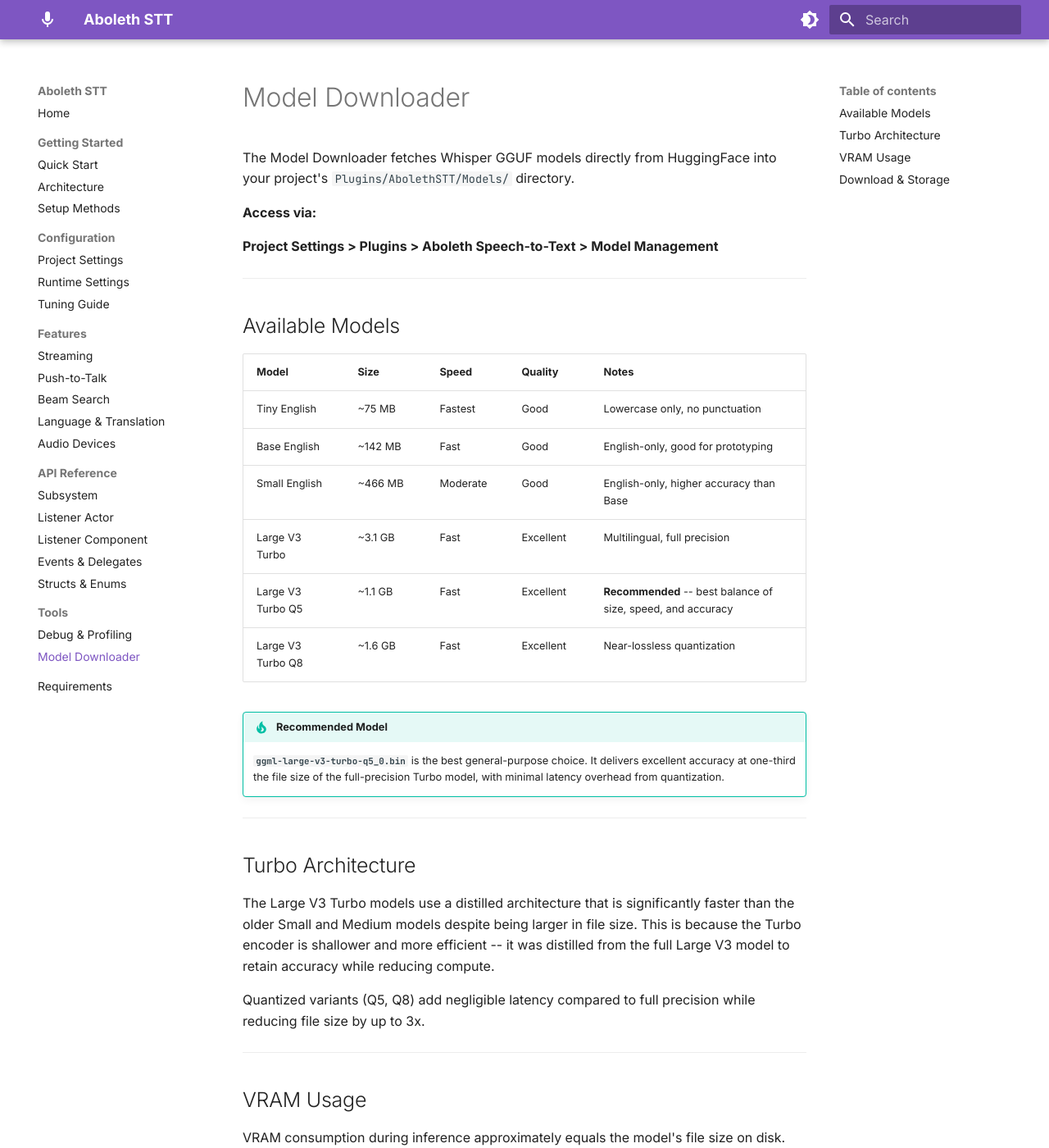
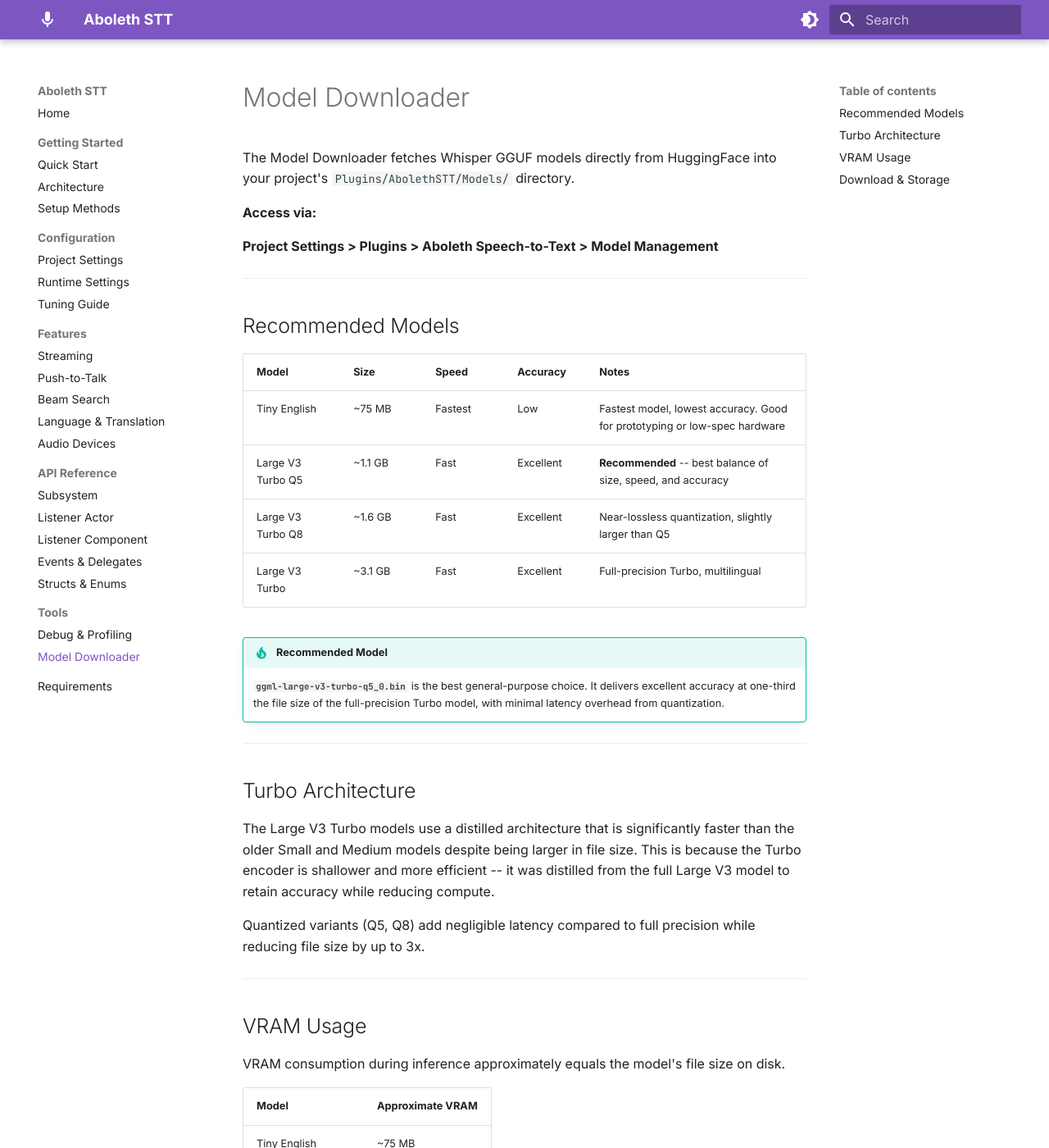
Before and after one commit to jmathis34/aboleth-docs, an MkDocs documentation site: the page built from docs/tools/model-downloader.md, in a window 1280 px wide and 1400 px high. Shown: the whole window at 82% size. Built offline with MkDocs 1.6.1 and Material for MkDocs 9.7.7, drawn with Linux system fonts in a browser that asks for light colours; some of the changed text lies outside the part shown.

Commit message:
Clean up docs: remove ACFT reference, trim model list, clarify shipped tools
- Remove ACFT model reference from MinAudioContext warning (not viable)
- Trim model table to recommended models only (Tiny + 3 Turbo variants)
- Update Tiny description to emphasize speed/accuracy tradeoff
- Clarify Silero Waveform Analyzer ships with the plugin

Co-Authored-By: Claude Opus 4.6 <noreply@anthropic.com>

```diff
--- a/docs/tools/model-downloader.md
+++ b/docs/tools/model-downloader.md
@@ -8,16 +8,14 @@ The Model Downloader fetches Whisper GGUF models directly from HuggingFace into
 
 ---
 
-## Available Models
+## Recommended Models
 
-| Model | Size | Speed | Quality | Notes |
-|-------|------|-------|---------|-------|
-| Tiny English | ~75 MB | Fastest | Good | Lowercase only, no punctuation |
-| Base English | ~142 MB | Fast | Good | English-only, good for prototyping |
-| Small English | ~466 MB | Moderate | Good | English-only, higher accuracy than Base |
-| Large V3 Turbo | ~3.1 GB | Fast | Excellent | Multilingual, full precision |
+| Model | Size | Speed | Accuracy | Notes |
+|-------|------|-------|----------|-------|
+| Tiny English | ~75 MB | Fastest | Low | Fastest model, lowest accuracy. Good for prototyping or low-spec hardware |
 | Large V3 Turbo Q5 | ~1.1 GB | Fast | Excellent | **Recommended** -- best balance of size, speed, and accuracy |
-| Large V3 Turbo Q8 | ~1.6 GB | Fast | Excellent | Near-lossless quantization |
+| Large V3 Turbo Q8 | ~1.6 GB | Fast | Excellent | Near-lossless quantization, slightly larger than Q5 |
+| Large V3 Turbo | ~3.1 GB | Fast | Excellent | Full-precision Turbo, multilingual |
 
 !!! tip "Recommended Model"
     **`ggml-large-v3-turbo-q5_0.bin`** is the best general-purpose choice. It delivers excellent accuracy at one-third the file size of the full-precision Turbo model, with minimal latency overhead from quantization.
@@ -39,8 +37,6 @@ VRAM consumption during inference approximately equals the model's file size on
 | Model | Approximate VRAM |
 |-------|------------------|
 | Tiny English | ~75 MB |
-| Base English | ~142 MB |
-| Small English | ~466 MB |
 | Large V3 Turbo Q5 | ~1.1 GB |
 | Large V3 Turbo Q8 | ~1.6 GB |
 | Large V3 Turbo | ~3.1 GB |
```
Also changed, not shown: docs/configuration/project-settings.md (+1 -1 lines), docs/tools/debug.md (+3 -3 lines).
